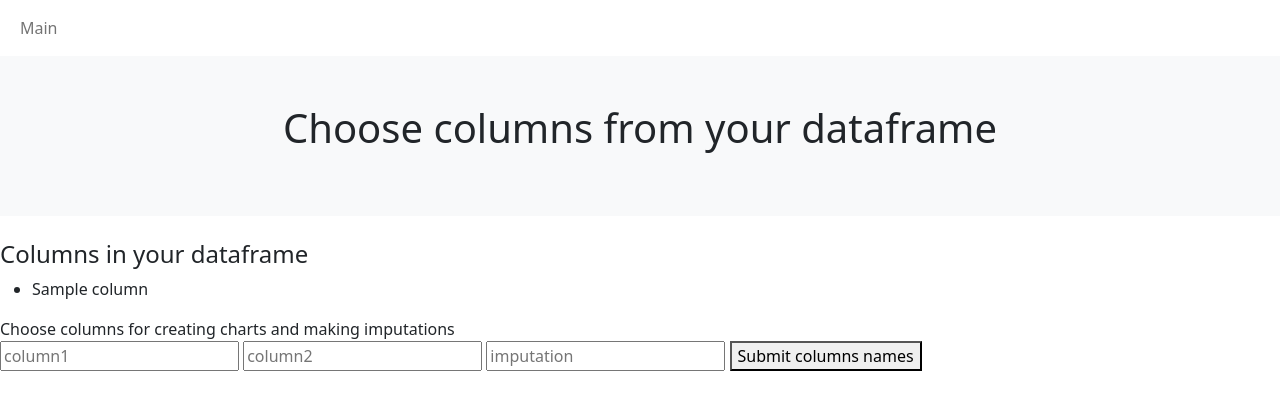
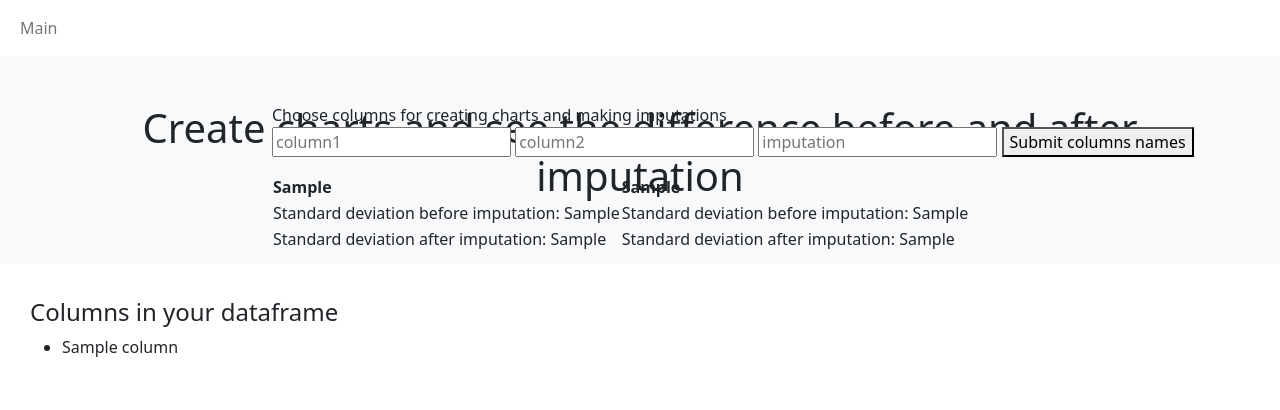
Before and after one commit to KPaulina/MissingDataDashboard, a Django app: template templates/data_display/display_columns.html in a window 1280 px wide; the page is wider, and only the part inside the window is pictured. Shown: the top 410 px of that part. Run offline with Django 3.2, Linux system fonts and the light colour scheme; the template is opened without the code that fills it: most values are stand-ins (such as "Sample title", 1, 10 or a date in 2020).

Commit message:
making a better front, adding css

```diff
--- a/MissingDataDashboard/settings.py
+++ b/MissingDataDashboard/settings.py
@@ -11,6 +11,7 @@ https://docs.djangoproject.com/en/3.2/ref/settings/
 """
 
 from pathlib import Path
+import os
 
 # Build paths inside the project like this: BASE_DIR / 'subdir'.
 BASE_DIR = Path(__file__).resolve().parent.parent
@@ -123,6 +124,11 @@ USE_TZ = True
 
 STATIC_URL = '/static/'
 
+STATICFILES_DIRS = [
+    os.path.join(BASE_DIR, 'static/'),
+]
+
+
 # Default primary key field type
 # https://docs.djangoproject.com/en/3.2/ref/settings/#default-auto-field
 
--- /dev/null
+++ b/static/css/style.css
@@ -0,0 +1,25 @@
+#centerdiv {
+    padding-top: 10px;
+    padding-left: 30px;
+}
+
+#inputdiv {
+    top: 45%;
+    left: 40%;
+    margin-top: -17em; /*set to a negative number 1/2 of your height*/
+    margin-left: -15em; /*set to a negative number 1/2 of your width*/
+    position:relative;
+}
+
+#tablediv {
+    top: 65%;
+    left: 40%;
+    padding-top: 20px;
+    margin-top: -0.20em; /*set to a negative number 1/2 of your height*/
+    margin-left: -15em; /*set to a negative number 1/2 of your width*/
+    position:relative;
+}
+
+#chardiv {
+    padding-top: 20px;
+}
--- a/templates/data_display/base.html
+++ b/templates/data_display/base.html
@@ -49,7 +49,7 @@
 
     <!-- Jumbotron -->
     <div class="p-5 text-center bg-light">
-        <h1 class="mb-3">Choose columns from your dataframe</h1>
+        <h1 class="mb-3">Create charts and see the difference before and after imputation</h1>
 {#        <a class="btn btn-primary" href="{% url 'exercise' %}" role="button">Ćwicz norweskie słownictwo</a>#}
     </div>
     <!-- Jumbotron -->
--- a/templates/data_display/display_columns.html
+++ b/templates/data_display/display_columns.html
@@ -9,14 +9,15 @@
 {%  endblock %}
 
 {% block content %}
-
+    <div id="centerdiv">
     <h4>Columns in your dataframe</h4>
     <ul>
         {% for column in column_names %}
             <li>{{ column }}</li>
         {% endfor %}
     </ul>
-
+    </div>
+    <div id="inputdiv">
     <a>Choose columns for creating charts and making imputations</a>
     <form action='.' method="POST">
         {% csrf_token %}
@@ -25,8 +26,26 @@
         <input type="text" name="imputation" placeholder="imputation" />
         <button type="submit">Submit columns names</button>
     </form>
+    </div>
+    <div id="tablediv">
+    <table>
+        <tr>
+            <th> {{ column1 }}</th>
+            <th>{{ column2 }}</th>
+        </tr>
+        <tr>
+            <td> Standard deviation before imputation: {{ std1 }} </td>
+            <td> Standard deviation before imputation: {{ std2 }}</td>
+        </tr>
+        <tr>
+            <td> Standard deviation after imputation: {{ std_imputation_1 }} </td>
+            <td> Standard deviation after imputation: {{ std_imputation_2 }}</td>
+        </tr>
+    </table>
+    </div>
     <br>
     <br>
+    <div id="chardiv">
     {% if dashboard_created %}
         {{ chart2|safe }}
 
@@ -42,5 +61,5 @@
     {% if dashboard_not_created %}
         {{ error }}
     {% endif %}
-
+    </div>
 {% endblock %}
```
Also changed, not shown: MD_Dashboard/views.py (+10 -1 lines).
